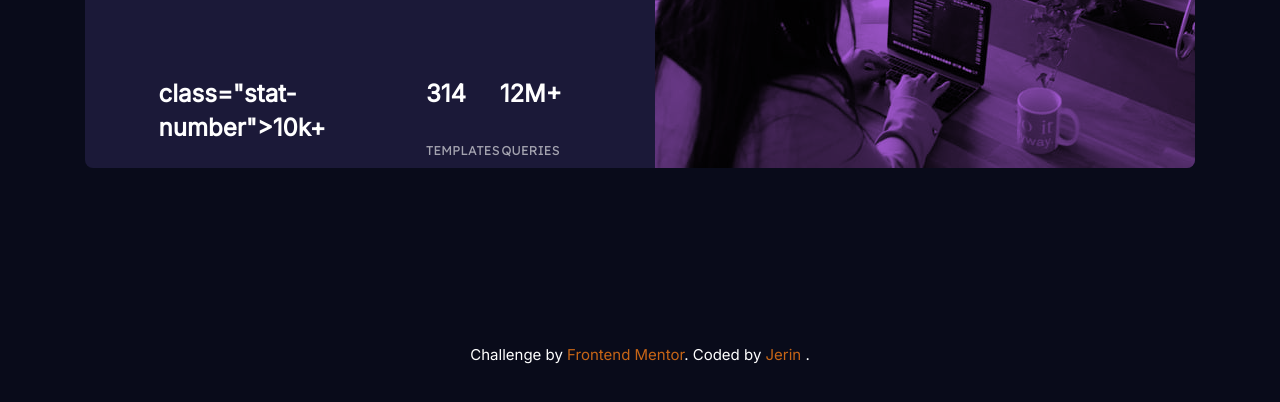
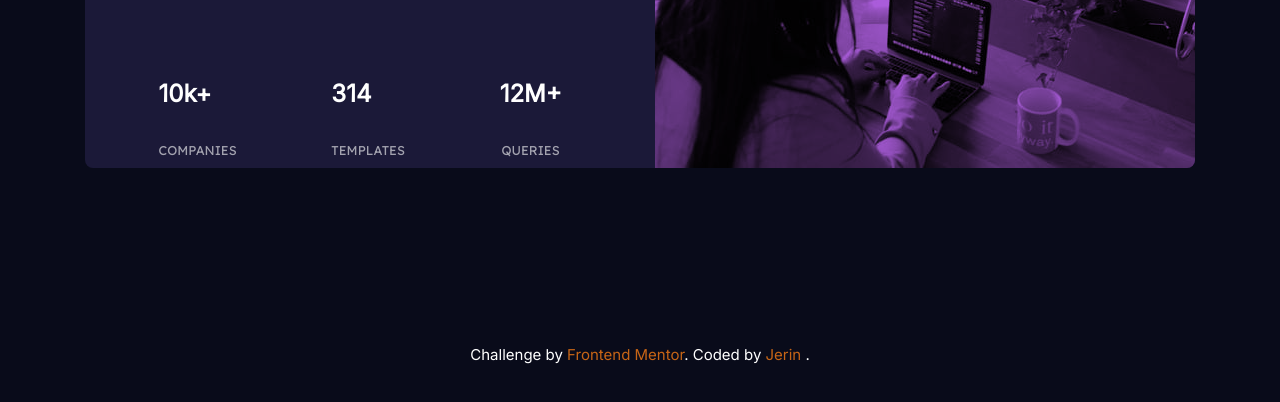
Before and after one commit to JerinChacko/Stats-Preview-card, a plain HTML site: page index.html in a window 1280 px wide. Shown: the part 454-856 px from the top of the page. Drawn offline with Linux system fonts and the light colour scheme.

Commit message:
Update index.html

```diff
--- a/index.html
+++ b/index.html
@@ -18,8 +18,8 @@
       </div>
       <div class="stat-container">
         <div class="stat-section">
-          <h4> class="stat-number">10k+</h4>
-          <h5> class="stat-details">Companies</h5>
+          <h4 class="stat-number">10k+</h4>
+          <h5 class="stat-details">Companies</h5>
         </div>
         <div class="stat-section">
           <h4 class="stat-number">314</h4>
```
